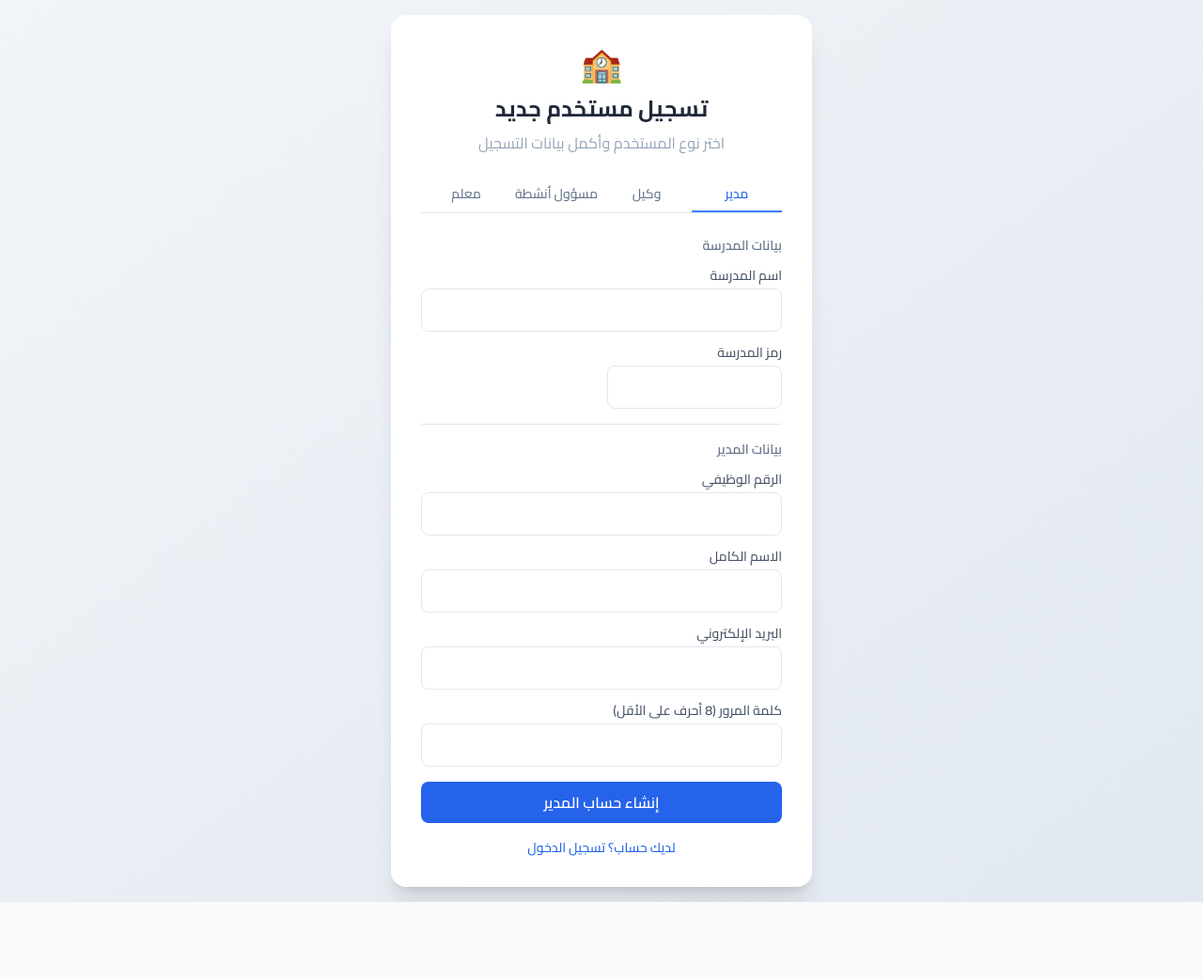
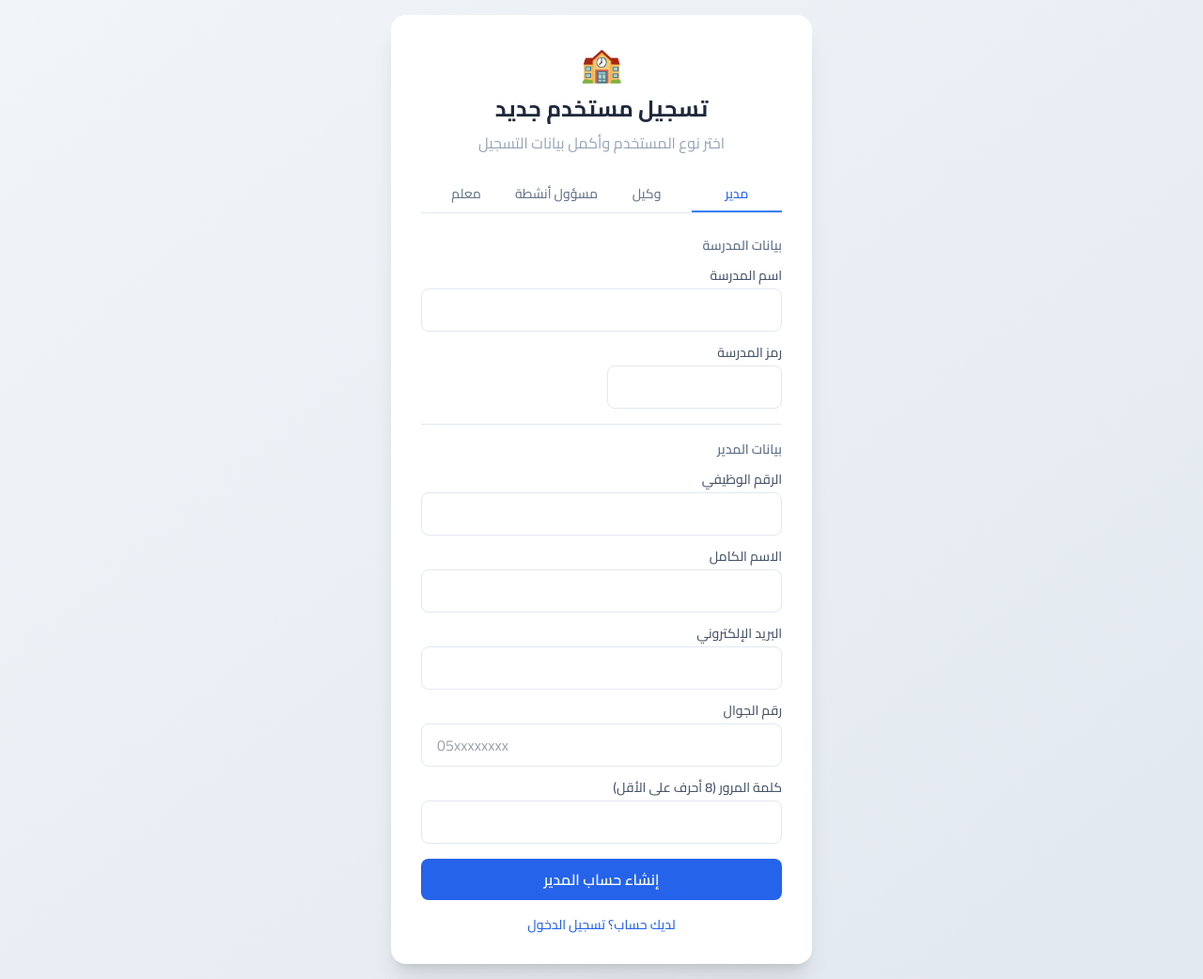
Before and after one commit to 6838gamal/School-Management-Platform, a FastAPI app: page /register in a window 1280 px wide. Shown: the whole page at 94% size. Before the commit the page ends 960 px from the top, so only its background shows below. Run offline with FastAPI, Linux system fonts and the light colour scheme; some libraries are stand-ins or nearby versions.

Commit message:
Update register.html

```diff
--- a/app/templates/auth/register.html
+++ b/app/templates/auth/register.html
@@ -53,6 +53,11 @@
                     <label class="block text-sm font-medium text-slate-600 dark:text-slate-300 mb-1">البريد الإلكتروني</label>
                     <input type="email" name="director_email" required class="w-full px-4 py-2.5 rounded-lg border border-slate-200 dark:border-slate-600 bg-white dark:bg-slate-700 text-slate-800 dark:text-white focus:ring-2 focus:ring-primary-500 outline-none">
                 </div>
+                <!-- ✅ إضافة رقم الجوال -->
+                <div>
+                    <label class="block text-sm font-medium text-slate-600 dark:text-slate-300 mb-1">رقم الجوال</label>
+                    <input type="tel" name="director_phone" required class="w-full px-4 py-2.5 rounded-lg border border-slate-200 dark:border-slate-600 bg-white dark:bg-slate-700 text-slate-800 dark:text-white focus:ring-2 focus:ring-primary-500 outline-none" placeholder="05xxxxxxxx">
+                </div>
                 <div>
                     <label class="block text-sm font-medium text-slate-600 dark:text-slate-300 mb-1">كلمة المرور (8 أحرف على الأقل)</label>
                     <input type="password" name="director_password" required minlength="8" class="w-full px-4 py-2.5 rounded-lg border border-slate-200 dark:border-slate-600 bg-white dark:bg-slate-700 text-slate-800 dark:text-white focus:ring-2 focus:ring-primary-500 outline-none">
@@ -78,6 +83,11 @@
                 <div>
                     <label class="block text-sm font-medium text-slate-600 dark:text-slate-300 mb-1">البريد الإلكتروني</label>
                     <input type="email" name="agent_email" required class="w-full px-4 py-2.5 rounded-lg border border-slate-200 dark:border-slate-600 bg-white dark:bg-slate-700 text-slate-800 dark:text-white focus:ring-2 focus:ring-primary-500 outline-none">
+                </div>
+                <!-- ✅ إضافة رقم الجوال -->
+                <div>
+                    <label class="block text-sm font-medium text-slate-600 dark:text-slate-300 mb-1">رقم الجوال</label>
+                    <input type="tel" name="agent_phone" required class="w-full px-4 py-2.5 rounded-lg border border-slate-200 dark:border-slate-600 bg-white dark:bg-slate-700 text-slate-800 dark:text-white focus:ring-2 focus:ring-primary-500 outline-none" placeholder="05xxxxxxxx">
                 </div>
                 <div>
                     <label class="block text-sm font-medium text-slate-600 dark:text-slate-300 mb-1">كلمة المرور (8 أحرف على الأقل)</label>
@@ -109,6 +119,11 @@
                     <label class="block text-sm font-medium text-slate-600 dark:text-slate-300 mb-1">البريد الإلكتروني</label>
                     <input type="email" name="activity_email" required class="w-full px-4 py-2.5 rounded-lg border border-slate-200 dark:border-slate-600 bg-white dark:bg-slate-700 text-slate-800 dark:text-white focus:ring-2 focus:ring-primary-500 outline-none">
                 </div>
+                <!-- ✅ إضافة رقم الجوال -->
+                <div>
+                    <label class="block text-sm font-medium text-slate-600 dark:text-slate-300 mb-1">رقم الجوال</label>
+                    <input type="tel" name="activity_phone" required class="w-full px-4 py-2.5 rounded-lg border border-slate-200 dark:border-slate-600 bg-white dark:bg-slate-700 text-slate-800 dark:text-white focus:ring-2 focus:ring-primary-500 outline-none" placeholder="05xxxxxxxx">
+                </div>
                 <div>
                     <label class="block text-sm font-medium text-slate-600 dark:text-slate-300 mb-1">كلمة المرور (8 أحرف على الأقل)</label>
                     <input type="password" name="activity_password" required minlength="8" class="w-full px-4 py-2.5 rounded-lg border border-slate-200 dark:border-slate-600 bg-white dark:bg-slate-700 text-slate-800 dark:text-white focus:ring-2 focus:ring-primary-500 outline-none">
@@ -138,6 +153,11 @@
                 <div>
                     <label class="block text-sm font-medium text-slate-600 dark:text-slate-300 mb-1">البريد الإلكتروني</label>
                     <input type="email" name="teacher_email" required class="w-full px-4 py-2.5 rounded-lg border border-slate-200 dark:border-slate-600 bg-white dark:bg-slate-700 text-slate-800 dark:text-white focus:ring-2 focus:ring-primary-500 outline-none">
+                </div>
+                <!-- ✅ إضافة رقم الجوال -->
+                <div>
+                    <label class="block text-sm font-medium text-slate-600 dark:text-slate-300 mb-1">رقم الجوال</label>
+                    <input type="tel" name="teacher_phone" required class="w-full px-4 py-2.5 rounded-lg border border-slate-200 dark:border-slate-600 bg-white dark:bg-slate-700 text-slate-800 dark:text-white focus:ring-2 focus:ring-primary-500 outline-none" placeholder="05xxxxxxxx">
                 </div>
                 <div>
                     <label class="block text-sm font-medium text-slate-600 dark:text-slate-300 mb-1">كلمة المرور (8 أحرف على الأقل)</label>
```
